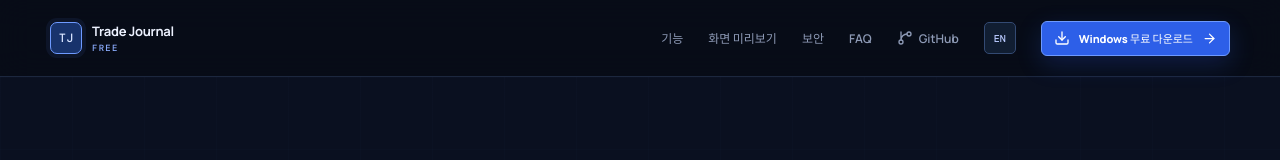
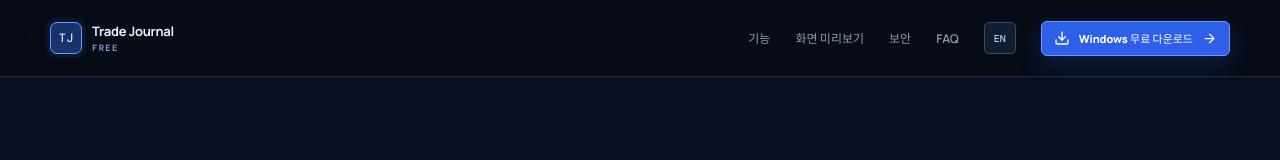
Before and after one commit to alfredcho91-ux/trade-journal-website, a React (Vite) app: page / in a window 1280 px wide. Shown: the top 160 px of the page. Built offline with nearby package versions, Linux system fonts and the light colour scheme; no server answers.

Commit message:
refactor: remove GitHub link from header

```diff
--- a/src/main.tsx
+++ b/src/main.tsx
@@ -203,7 +203,6 @@ export default function App() {
             <a href="#preview" onClick={closeMenu}>{t.nav[1]}</a>
             <a href="#security" onClick={closeMenu}>{t.nav[2]}</a>
             <a href="#faq" onClick={closeMenu}>{t.nav[3]}</a>
-            <a className="nav-github" href={sourceUrl} target="_blank" rel="noreferrer" onClick={closeMenu}><GitBranch size={16} /> GitHub</a>
             <button type="button" className="language-toggle" onClick={toggleLanguage}>{isEnglish ? '한국어' : 'EN'}</button>
             <DownloadButton compact label={t.download} />
           </nav>
```
